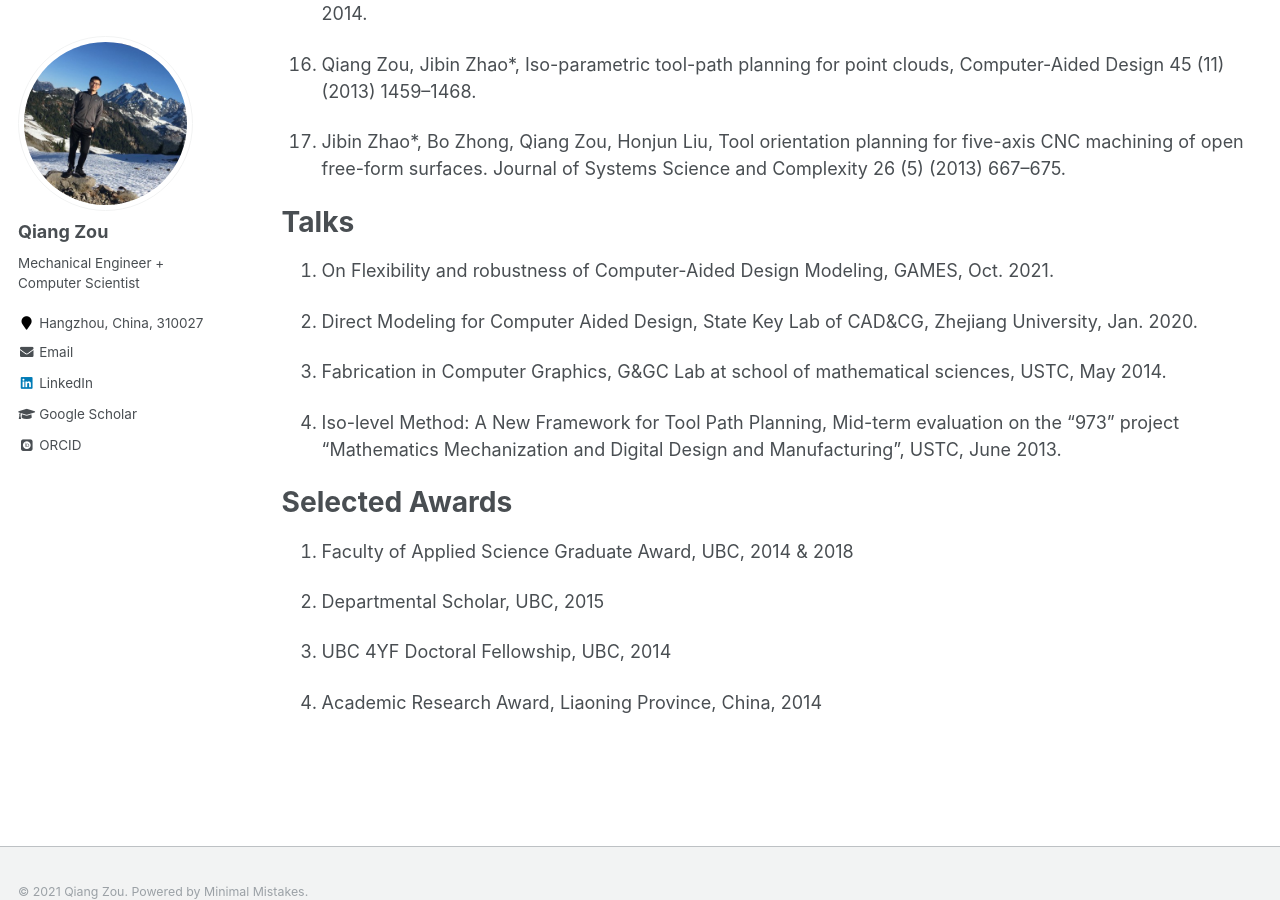
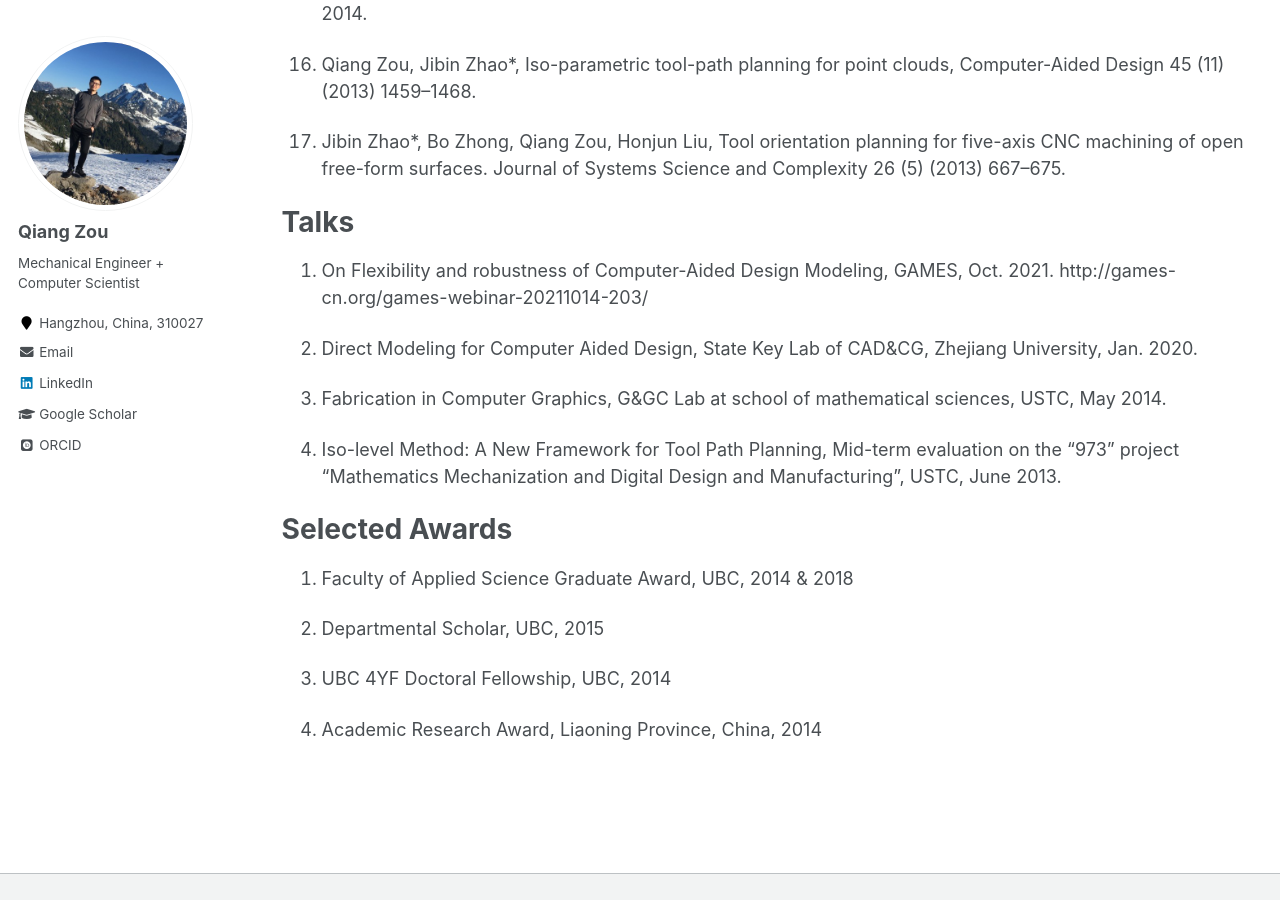
Before and after one commit to Qiang-Zou/Qiang-Zou.github.io, a Jekyll site: the page built from _pages/research.md, in a window 1280 px wide and 900 px high, scrolled down 1403 px. Built offline with Jekyll 4.4.1, drawn with Linux system fonts in a browser that asks for light colours; some web fonts are replaced; some of the changed lines change nothing that is shown.

Commit message:
Update research.md

```diff
--- a/_pages/research.md
+++ b/_pages/research.md
@@ -49,7 +49,7 @@ Publications
 
 Talks
 ====
-1. On Flexibility and robustness of Computer-Aided Design Modeling, GAMES, Oct. 2021.
+1. On Flexibility and robustness of Computer-Aided Design Modeling, GAMES, Oct. 2021. http://games-cn.org/games-webinar-20211014-203/
 
 1. Direct Modeling for Computer Aided Design, State Key Lab of CAD&CG, Zhejiang University, Jan. 2020.
 
```
